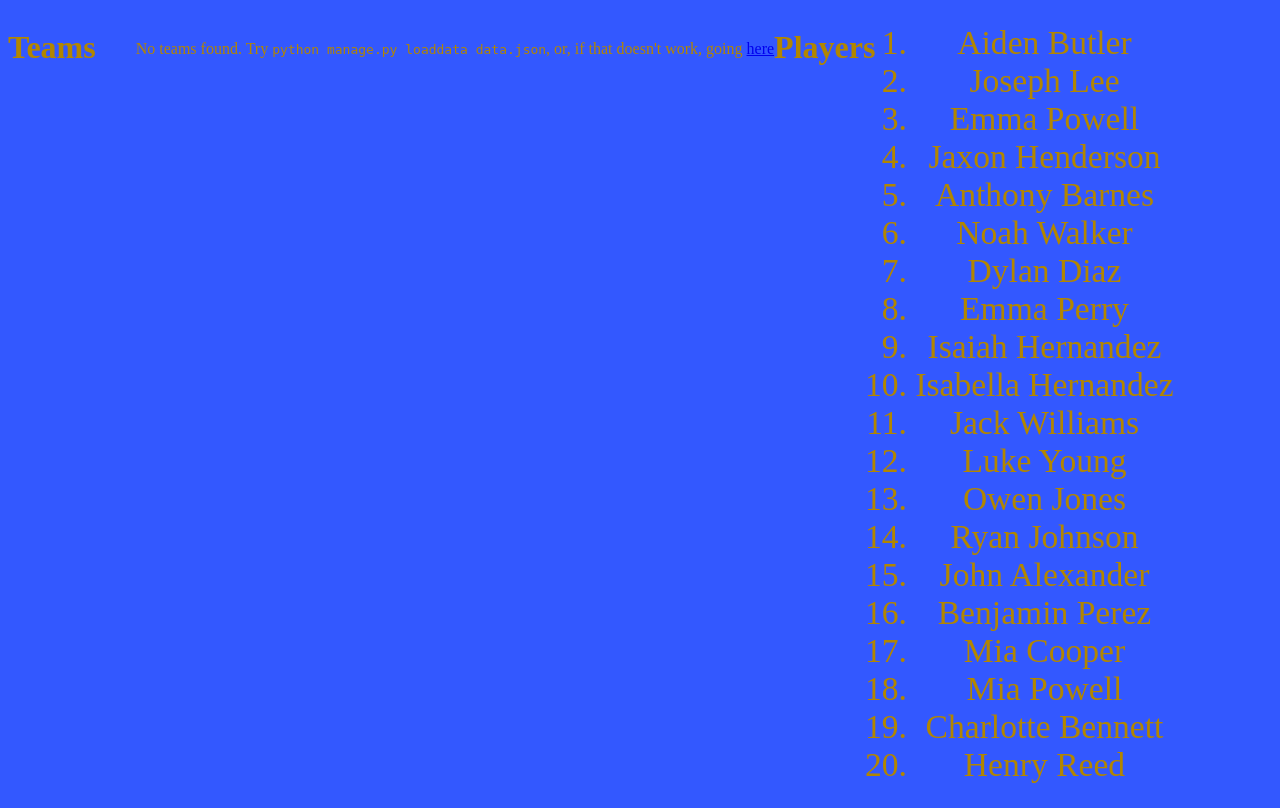
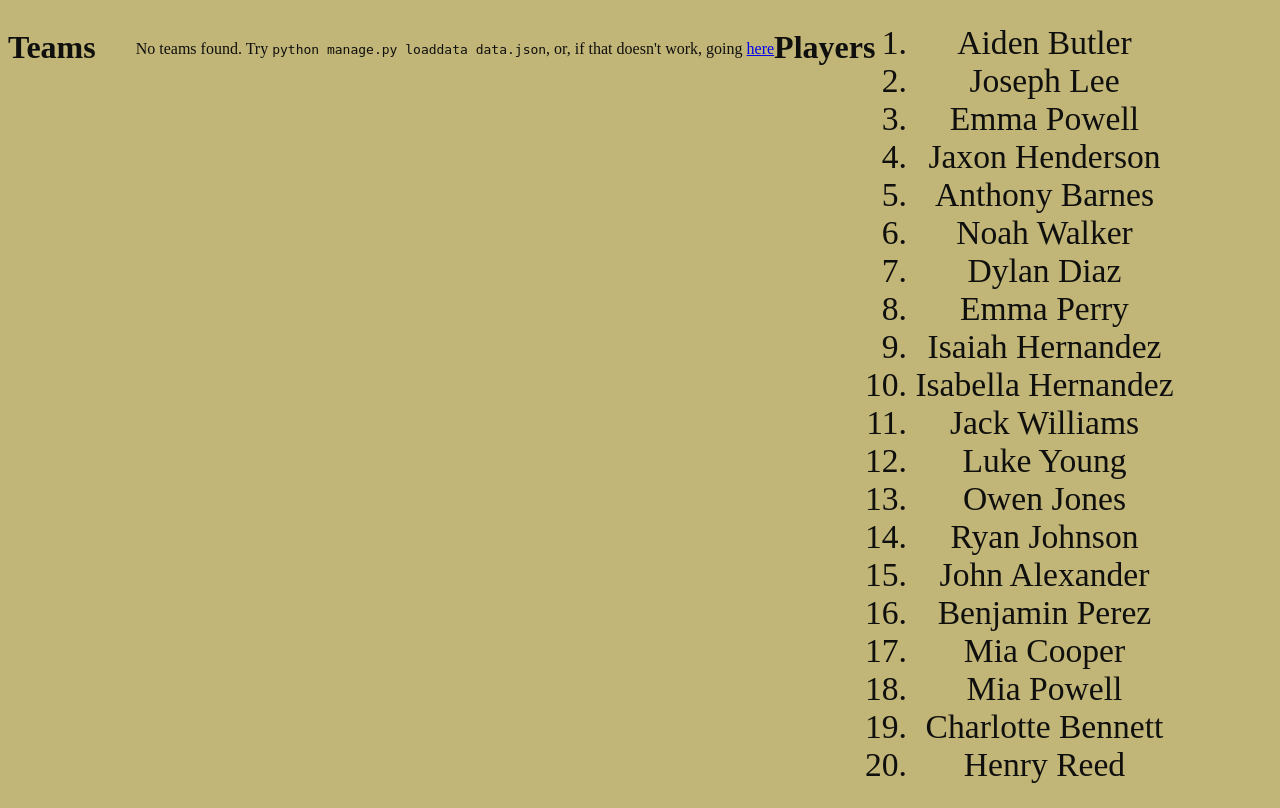
Before and after one commit to Chiefautoparts/fantasy_ref, a Django app: template apps/team/templates/team/index.html in a window 1280 px wide. Run offline with Django 3.2, Linux system fonts and the light colour scheme; the template is opened without the code that fills it: values that come from a table or form of the project are taken from there, others are empty; data comes from the database, SQL or seed files in the repository; both versions use the stored data as it was after the commit; parts of the project's set-up code (start-up, migrations or seed data) failed here and were passed over.

Commit message:
background color changes on gendata page

```diff
--- a/apps/team/static/css/teams.css
+++ b/apps/team/static/css/teams.css
@@ -1,6 +1,6 @@
 body {
-	color: #B28600;
-	background-color: #3358FF;
+	color: #0F0F0D;
+	background-color: #C1B578;
 	text-align: center;
 	display: inline-flex;
 }
--- a/apps/team/urls.py
+++ b/apps/team/urls.py
@@ -4,5 +4,6 @@ from . import views
 urlpatterns = [
 	url(r"^team_gen$", views.gen, name="gen"),
 	url(r"^gen_data/", views.gen_data, name="gen_data"),
-	url(r"^assignPlayers$", views.assignPlayers, name="assignPlayers")
+	url(r"^assignPlayers$", views.assignPlayers, name="assignPlayers"),
+	# url(r"^)
 ]
```
Also changed, not shown: apps/team/templates/team/roster.html (added), db.sqlite3, 1 other file.
